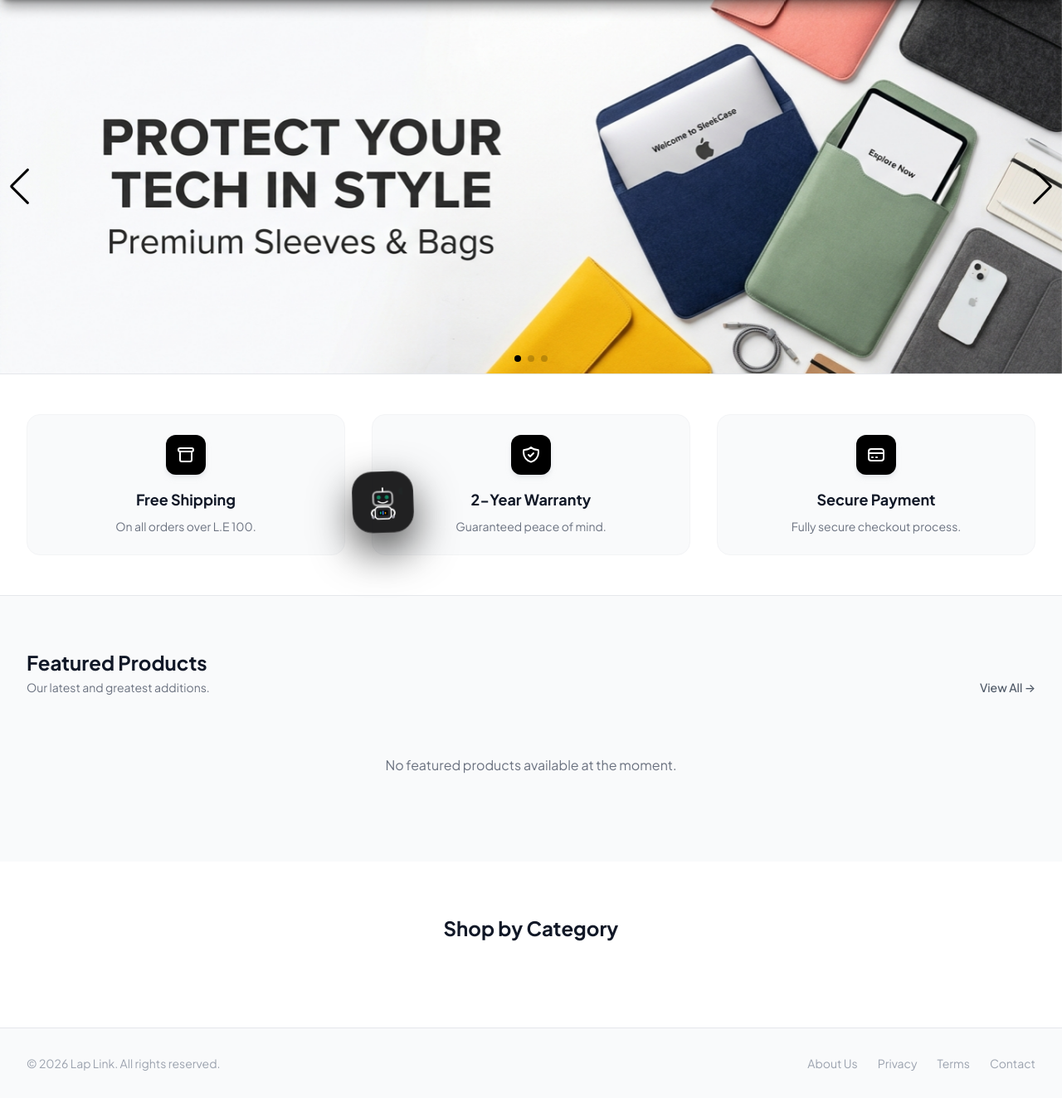
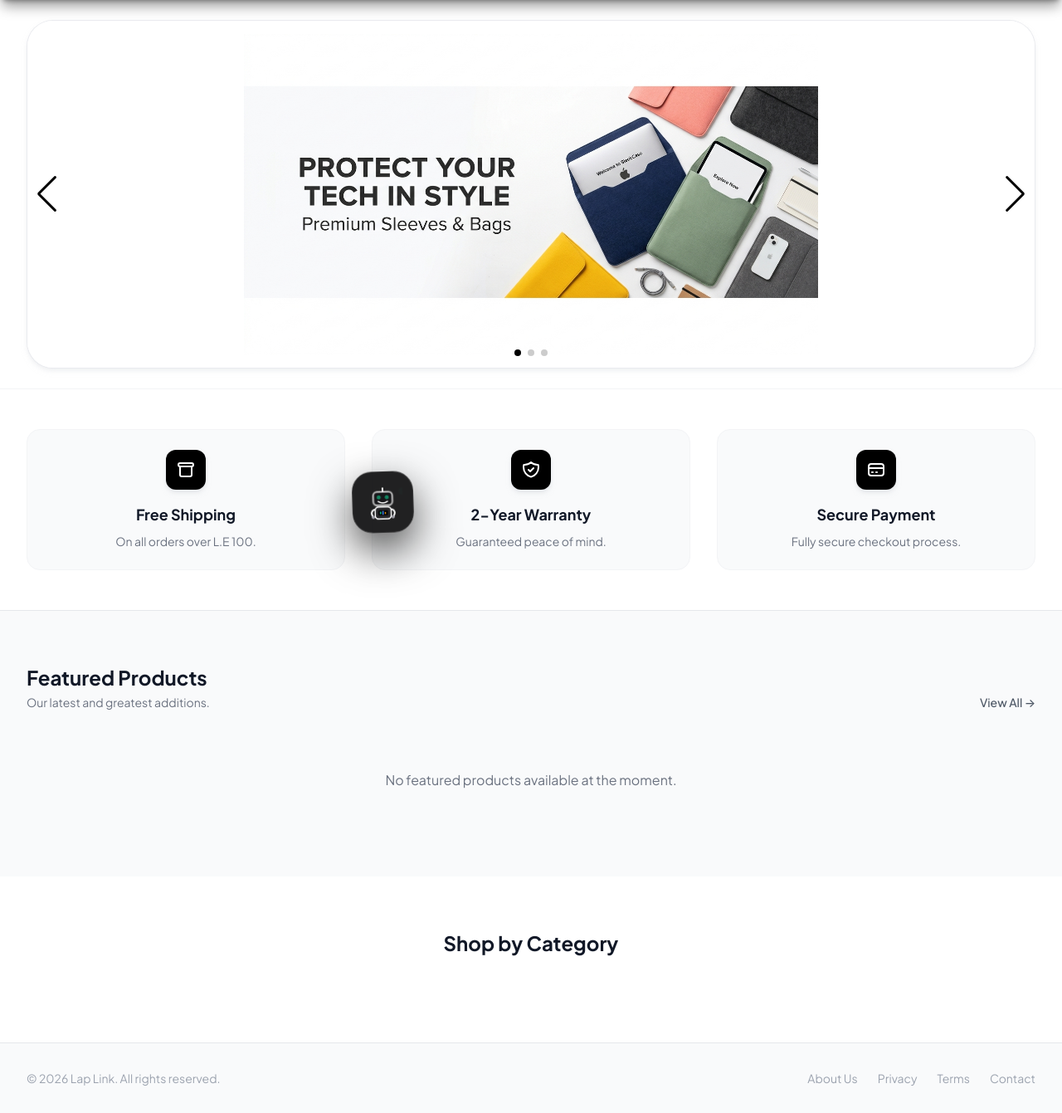
Before and after one commit to OmarAli4/laplink, a Django app: page /en/ in a window 1280 px wide. Shown: the part 128-1469 px from the top of the page at 83% size. Before the commit the page ends 1418 px from the top, so only its background shows below. Run offline with Django 5.2, Linux system fonts and the light colour scheme; data that the repository does not hold is empty; parts of the project's set-up code (start-up, migrations or seed data) failed here and were passed over; some libraries are stand-ins or nearby versions.

Commit message:
Box hero banner container inside max-w-7xl with rounded-[2rem] extra rounded corners

```diff
--- a/shop/templates/shop/home.html
+++ b/shop/templates/shop/home.html
@@ -10,38 +10,39 @@
 <link rel="stylesheet" href="https://cdn.jsdelivr.net/npm/swiper@11/swiper-bundle.min.css" />
 <script src="https://cdn.jsdelivr.net/npm/swiper@11/swiper-bundle.min.js"></script>
 
-<!-- Hero / Slider Section (Full Width Edge-to-Edge Pure White) -->
-<div class="w-full bg-white border-b border-gray-200">
-    <div class="w-full h-[220px] sm:h-[320px] md:h-[400px] lg:h-[450px] relative bg-white overflow-hidden">
+<!-- Hero / Slider Section (Boxed Container, Extra Rounded, Pure White) -->
+<div class="w-full bg-white py-4 sm:py-6 border-b border-gray-100">
+    <div class="max-w-7xl mx-auto px-4 sm:px-6 lg:px-8">
+        <div class="w-full h-[220px] sm:h-[320px] md:h-[380px] lg:h-[420px] relative bg-white rounded-[2rem] overflow-hidden border border-gray-200/80 shadow-md shadow-gray-200/50">
             <div class="swiper bannerSwiper h-full w-full">
                 <div class="swiper-wrapper h-full">
                     {% if banners %}
                         {% for banner in banners %}
-                    <div class="swiper-slide relative h-full w-full bg-white">
+                        <div class="swiper-slide relative h-full w-full bg-white flex items-center justify-center">
                             {% if banner.link %}
-                        <a href="{{ banner.link }}" class="block w-full h-full">
+                            <a href="{{ banner.link }}" class="block w-full h-full flex items-center justify-center">
                             {% endif %}
-                        <img src="{{ banner.image.url }}" alt="{{ banner.title }}" class="w-full h-full object-cover" loading="eager">
+                            <img src="{{ banner.image.url }}" alt="{{ banner.title }}" class="w-full h-full object-contain p-2 sm:p-4" loading="eager">
                             {% if banner.link %}
                             </a>
                             {% endif %}
                         </div>
                         {% endfor %}
                     {% else %}
-                    <!-- Ultra-Wide Pure White Panoramic Banners -->
-                    <div class="swiper-slide relative h-full w-full bg-white">
-                        <a href="{% url 'shop:product_list' %}" class="block w-full h-full">
-                            <img src="{% static 'img/banners/banner_sleeves.jpg' %}" alt="Luxury Laptop Sleeves & Bags" class="w-full h-full object-cover" loading="eager">
+                        <!-- Custom Ultra-Wide Pure White Banners fitting inside Rounded Box -->
+                        <div class="swiper-slide relative h-full w-full bg-white flex items-center justify-center">
+                            <a href="{% url 'shop:product_list' %}" class="block w-full h-full flex items-center justify-center">
+                                <img src="{% static 'img/banners/banner_sleeves.jpg' %}" alt="Luxury Laptop Sleeves & Bags" class="w-full h-full object-contain p-2 sm:p-4" loading="eager">
                             </a>
                         </div>
-                    <div class="swiper-slide relative h-full w-full bg-white">
-                        <a href="{% url 'shop:product_list' %}" class="block w-full h-full">
-                            <img src="{% static 'img/banners/banner_computer.jpg' %}" alt="Premium Computer Accessories" class="w-full h-full object-cover" loading="eager">
+                        <div class="swiper-slide relative h-full w-full bg-white flex items-center justify-center">
+                            <a href="{% url 'shop:product_list' %}" class="block w-full h-full flex items-center justify-center">
+                                <img src="{% static 'img/banners/banner_computer.jpg' %}" alt="Premium Computer Accessories" class="w-full h-full object-contain p-2 sm:p-4" loading="eager">
                             </a>
                         </div>
-                    <div class="swiper-slide relative h-full w-full bg-white">
-                        <a href="{% url 'shop:product_list' %}" class="block w-full h-full">
-                            <img src="{% static 'img/banners/banner_mobile.jpg' %}" alt="Fast Charging & Mobile Accessories" class="w-full h-full object-cover" loading="eager">
+                        <div class="swiper-slide relative h-full w-full bg-white flex items-center justify-center">
+                            <a href="{% url 'shop:product_list' %}" class="block w-full h-full flex items-center justify-center">
+                                <img src="{% static 'img/banners/banner_mobile.jpg' %}" alt="Fast Charging & Mobile Accessories" class="w-full h-full object-contain p-2 sm:p-4" loading="eager">
                             </a>
                         </div>
                     {% endif %}
@@ -50,6 +51,7 @@
                 <div class="swiper-pagination"></div>
                 <div class="swiper-button-next !text-black drop-shadow-sm"></div>
                 <div class="swiper-button-prev !text-black drop-shadow-sm"></div>
+            </div>
         </div>
     </div>
 </div>
```
Lines whose indentation alone changed are shown as unchanged.
